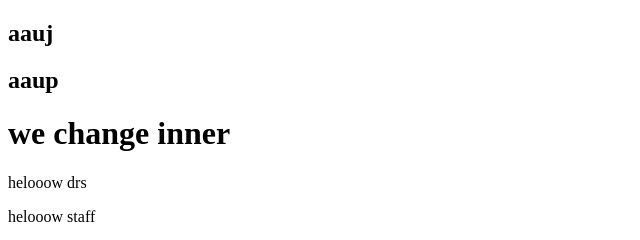
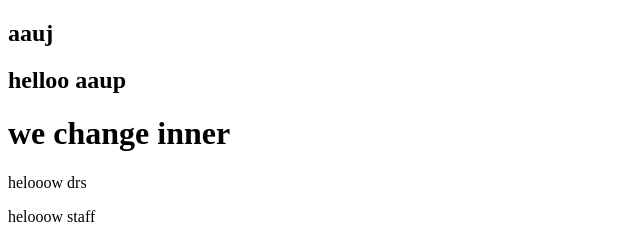
Before and after one commit to ameedkabha/html-js-1, a plain HTML site: page index.html in a window 1280 px wide. Shown: the full height of the page, 0-640 px from the left. Drawn offline with Linux system fonts and the light colour scheme.

Commit message:
initial commit

```diff
--- a/index.html
+++ b/index.html
@@ -8,7 +8,7 @@
 </head>
 <body>
     <h2>aauj</h2>
-    <h2>aaup</h2>
+    <h2 id="lolo">aaup</h2>
     <h1 id='ha1'>helloo students</h1>
 <p>helooow drs </p>
 <p>helooow staff </p>
--- a/index.js
+++ b/index.js
@@ -1,7 +1,9 @@
 
 
 console.log("hellow world!");
-console.log("hellow world!");
-console.log("hellow world!");
+console.log("hellow lord!");
+console.log("hellow king!");
 let pElement = document.getElementById('ha1');
 pElement.innerHTML = 'we change inner';
+let popo = document.getElementById('lolo');
+popo.innerHTML = 'helloo aaup';
```
